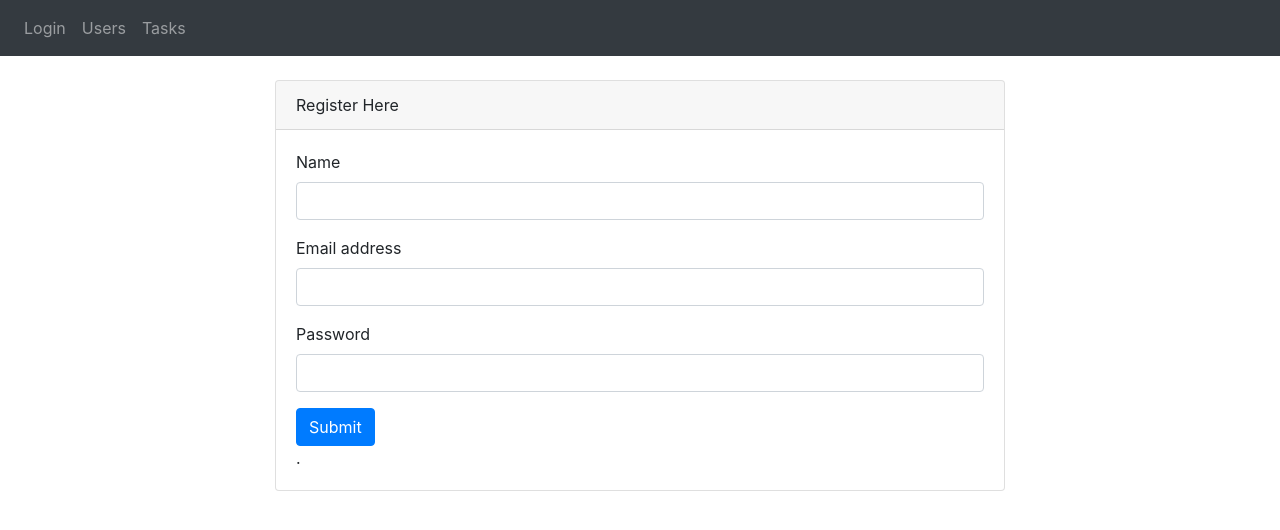
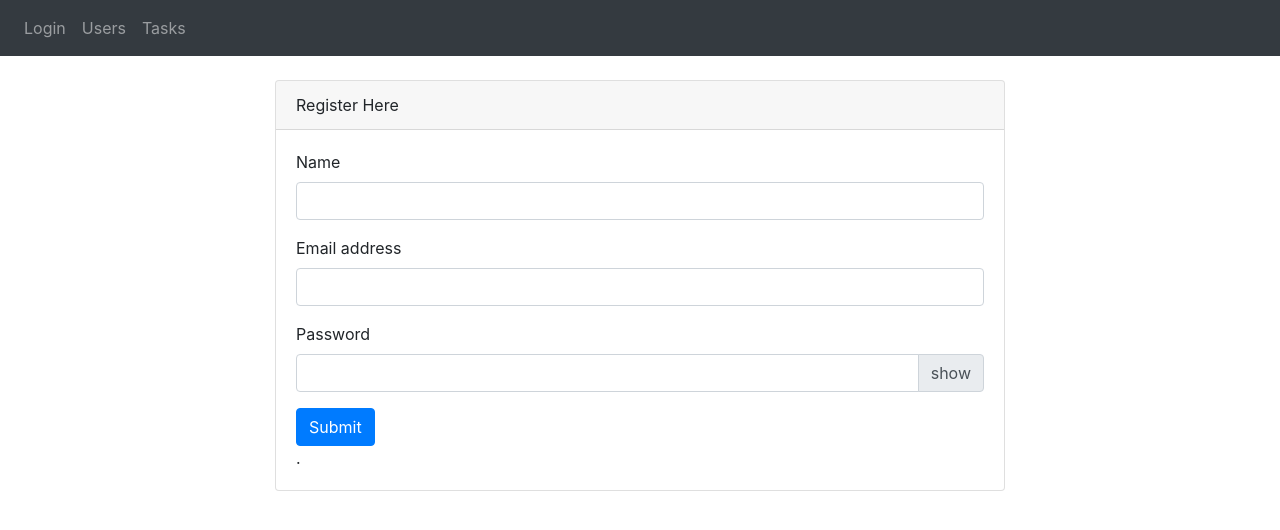
Before and after one commit to alice-njoroge/Todo_frontend, a React (Create React App) app: page / in a window 1280 px wide. Shown: the top 530 px of the page. Built offline with nearby package versions, Linux system fonts and the light colour scheme.

Commit message:
toggle inputs (password and text)

```diff
--- a/src/index.css
+++ b/src/index.css
@@ -14,3 +14,6 @@ code {
 .cur-user {
   color: white;
 }
+.pointer {
+  cursor:pointer;
+}
--- a/src/views/register.js
+++ b/src/views/register.js
@@ -4,29 +4,36 @@ import axios from "axios";
 
 class Register extends Component {
     state = {
-        user:{
-            name:null,
-            email:null,
-            password:null
-        }
+        user: {
+            name: null,
+            email: null,
+            password: null
+        },
+        hidden: true
     };
 
     handleChange = (e) => {
         let user = this.state.user;
         user[e.target.id] = e.target.value;
-       this.setState({
-           user
-       });
+        this.setState({
+            user
+        });
     };
     handleSubmit = (e) => {
         e.preventDefault();
         axios.post(`http://127.0.0.1:3031/users`, this.state.user)
-            .then(res=>{
+            .then(res => {
                 console.log(res.data);
                 this.props.registerNew(res.data);
-            }).catch(e=>{
+            }).catch(e => {
             console.log(e.response);
         });
+    };
+    toggleShow = (e) => {
+        this.setState({
+            hidden:!this.state.hidden
+        });
+
     };
 
     render() {
@@ -54,9 +61,16 @@ class Register extends Component {
                                     </div>
                                     <div className="form-group">
                                         <label htmlFor="password">Password</label>
-                                        <input type="password" className="form-control" onChange={this.handleChange}
-                                               id="password"/>
+                                        <div className="input-group">
+                                            <input type={this.state.hidden ? "password" : "text"} className="form-control" onChange={this.handleChange}
+                                                   id="password"/>
+                                            <div className="input-group-append" onClick={this.toggleShow}>
+                                                    <span className="input-group-text pointer"
+                                                          id="basic-addon2">{this.state.hidden? ("show"): ("hide")}</span>
+                                            </div>
+                                        </div>
                                     </div>
+
 
                                     <button type="submit" className="btn btn-primary">Submit</button>
                                 </form>
```
